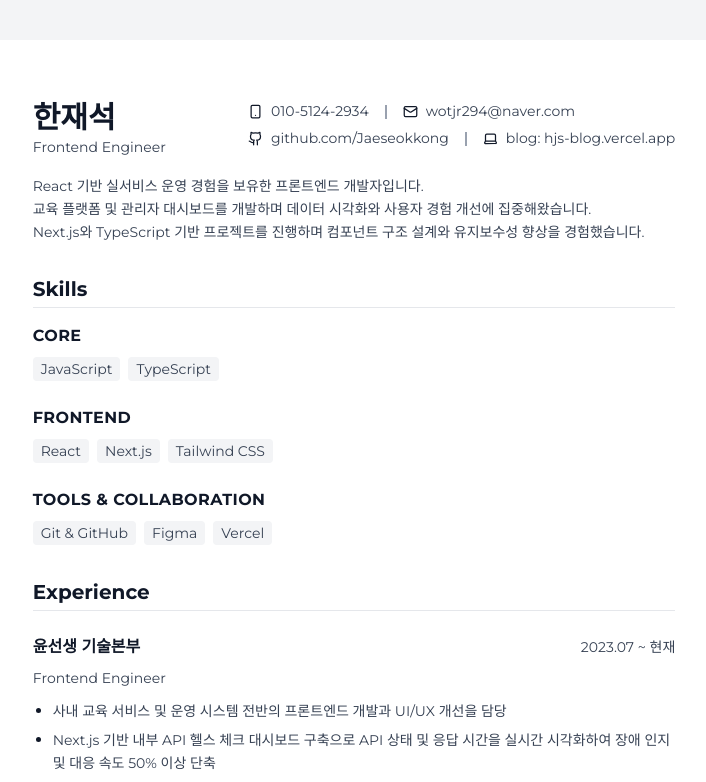
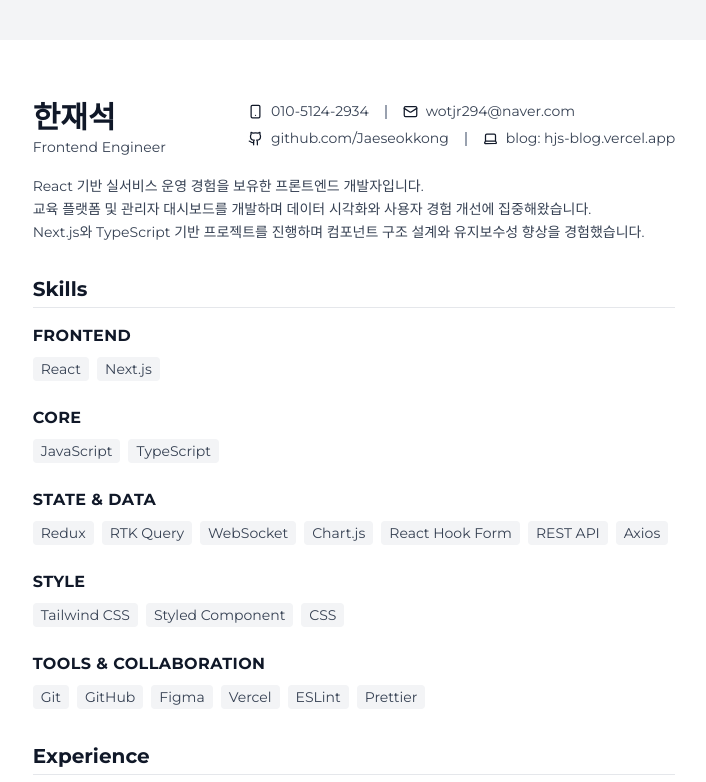
Before and after one commit to Jaeseokkong/NEXT-BLOG, a Next.js app: page /resume in a window 1280 px wide. Shown: the top 782 px of the page, without its empty margins (286-992 px from the left). Built offline with nearby package versions, Linux system fonts and the light colour scheme.

Commit message:
feat(resume): SkillSection 그룹 추가 및 내용 추가

```diff
--- a/src/app/resume/components/organisms/SkillSection.tsx
+++ b/src/app/resume/components/organisms/SkillSection.tsx
@@ -8,25 +8,46 @@ export default function SkillSection() {
 
             <div className="mt-4 space-y-6">
                 <SkillGroup
+                    title="Frontend"
+                    skills={[ "React", "Next.js" ]}
+                />
+
+                <SkillGroup
                     title="Core"
                     skills={[ "JavaScript", "TypeScript" ]}
                 />
 
                 <SkillGroup
-                    title="Frontend"
+                    title="State & Data"
                     skills={[
-                        'React',
-                        'Next.js',
+                        'Redux',
+                        'RTK Query',
+                        'WebSocket',
+                        'Chart.js',
+                        "React Hook Form",
+                        'REST API',
+                        "Axios"
+                    ]}
+                />
+
+                <SkillGroup
+                    title="Style"
+                    skills={[
                         'Tailwind CSS',
+                        'Styled Component',
+                        'CSS',
                     ]}
                 />
 
                 <SkillGroup
                     title="Tools & Collaboration"
                     skills={[
-                        'Git & GitHub',
-                        'Figma',
-                        'Vercel',
+                        "Git",
+                        "GitHub",
+                        "Figma",
+                        "Vercel",
+                        "ESLint",
+                        "Prettier"
                     ]}
                 />
             </div>
```
